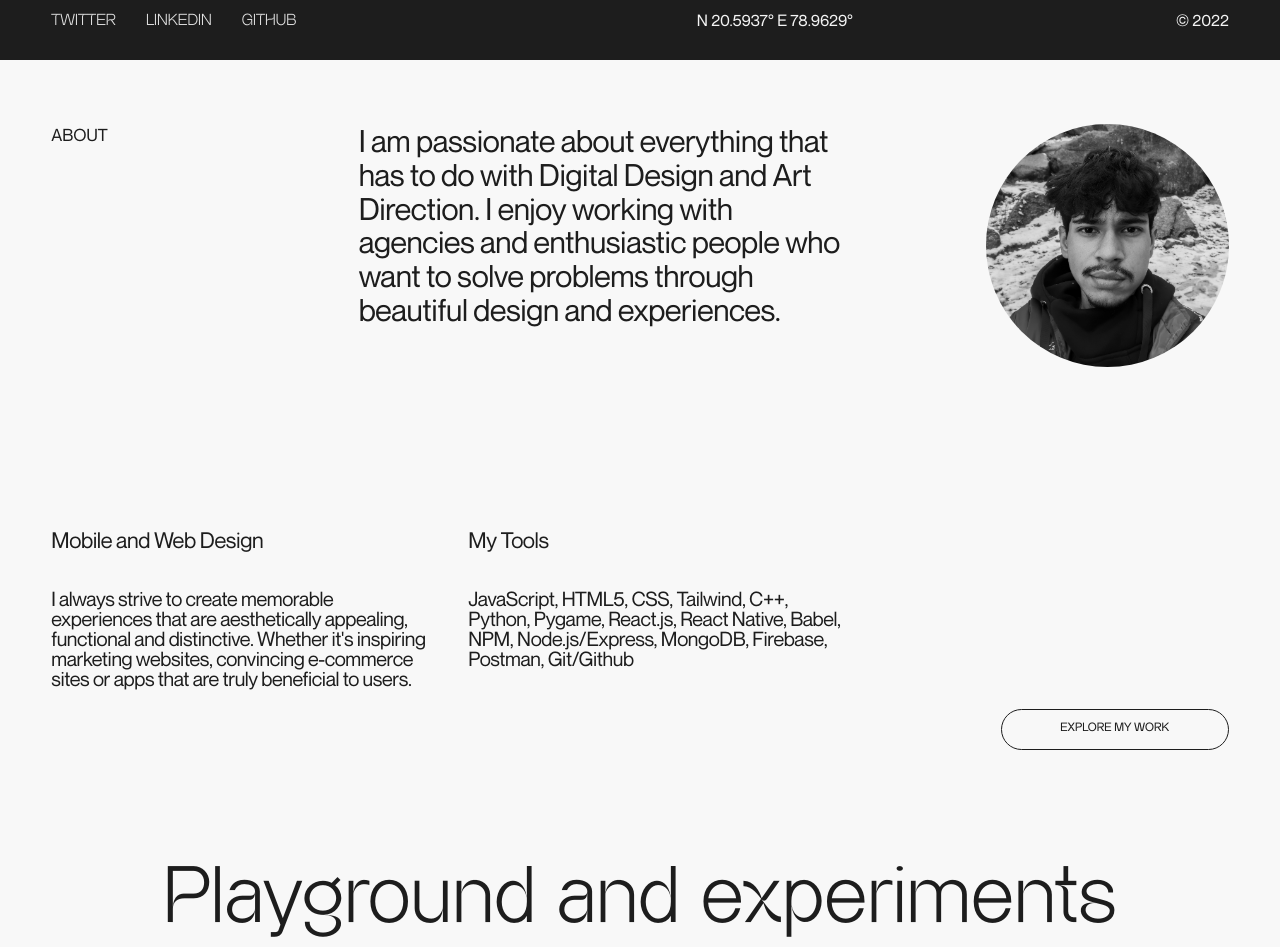
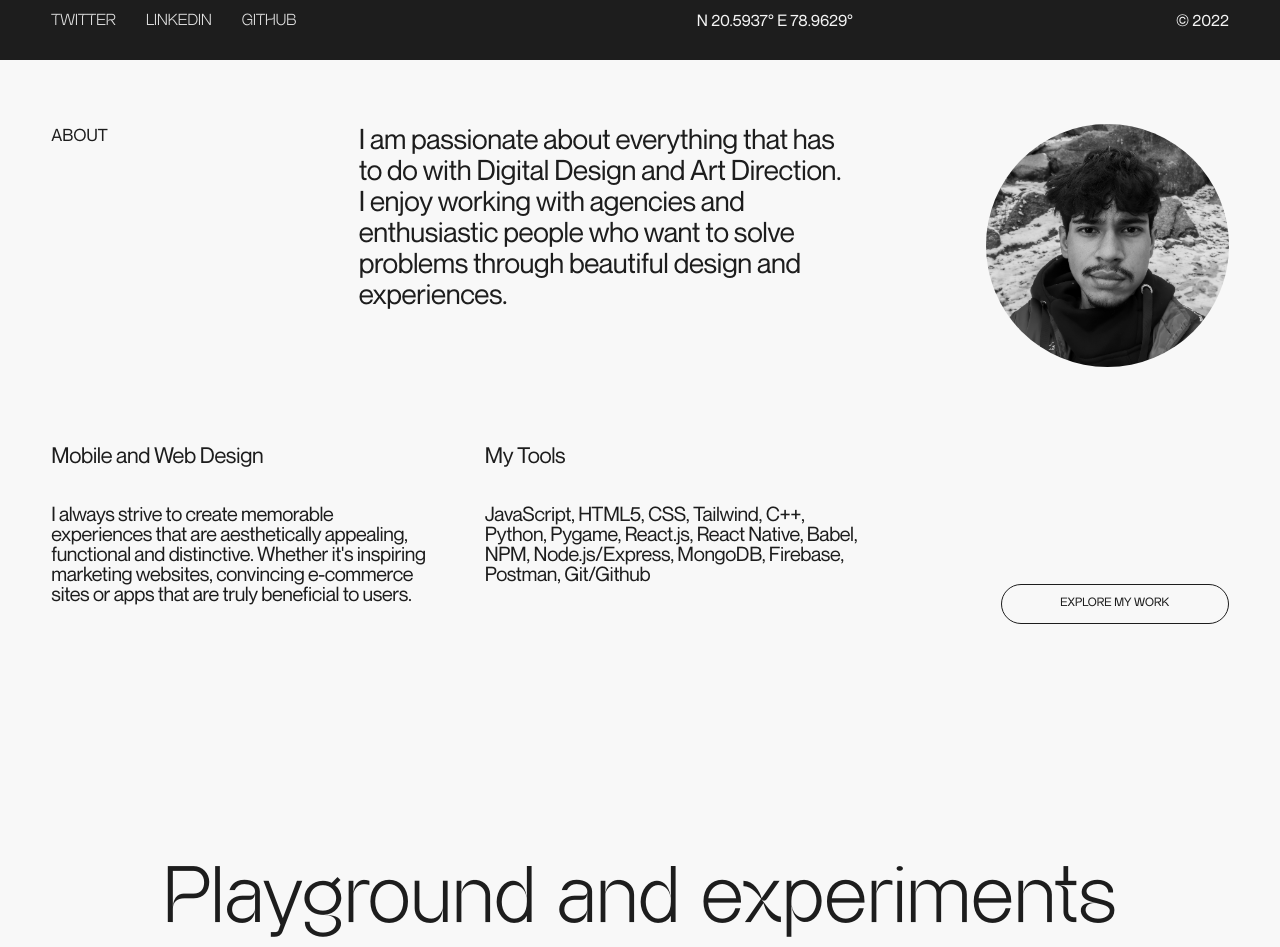
Before and after one commit to fishmeister09/portfolio, a React (Create React App) app: page / in a window 1280 px wide. Shown: the part 740-1687 px from the top of the page. Built offline with nearby package versions, Linux system fonts and the light colour scheme.

Commit message:
made about section more responsive

```diff
--- a/src/About.css
+++ b/src/About.css
@@ -30,16 +30,16 @@
   align-items: flex-start;
   width: 100%;
   flex-direction: row;
-  height: 100%;
+  height: auto;
   justify-content: space-between;
 }
 .about-text {
   /* background-color: red; */
   color: #1d1d1d;
-  font-size: max(25px, 2.4vw);
+  font-size: max(25px, 2.2vw);
   font-family: 'Neue-Regular';
   max-width: 38vw;
-  height: 100%;
+  height: auto;
   margin-right: 5%;
   margin-left: 15vw;
   letter-spacing: -0.03vw;
@@ -65,20 +65,22 @@
   align-items: center;
   width: 100%;
   flex-direction: row;
-  height: 60%;
+  height: auto;
   justify-content: space-between;
   /* background-color: bisque; */
 }
 .bottom-sub-container {
-  height: 50%;
   display: flex;
+  flex-wrap: wrap;
   width: 100%;
   flex-direction: row;
   justify-content: space-between;
+
   /* background-color: beige; */
 }
 .bottom-container .info {
   max-width: 30vw;
+
   font-family: 'Neue-Regular';
   color: #1d1d1d;
   line-height: 1;
@@ -106,6 +108,7 @@
   background-color: transparent;
   border: 1px solid #1d1d1d;
   color: #1d1d1d;
+  /* margin: 0 100%; */
 }
 .roll-text:first-child {
   color: #1d1d1d;
@@ -119,6 +122,14 @@
 
 .bottom-container .roll-text:last-child {
   color: #f8f8f8;
+}
+@media (max-width: 980px) {
+  .bottom-container .info {
+    max-width: 40vw;
+  }
+  .Button1 {
+    margin-left: 0;
+  }
 }
 
 @media (max-width: 720px) {
--- a/src/App.js
+++ b/src/App.js
@@ -219,7 +219,6 @@ function App(props) {
               </p>
             </motion.div>
 
-            <div></div>
             <div className="Button1">
               <div
                 style={{ minWidth: '130px' }}
```
